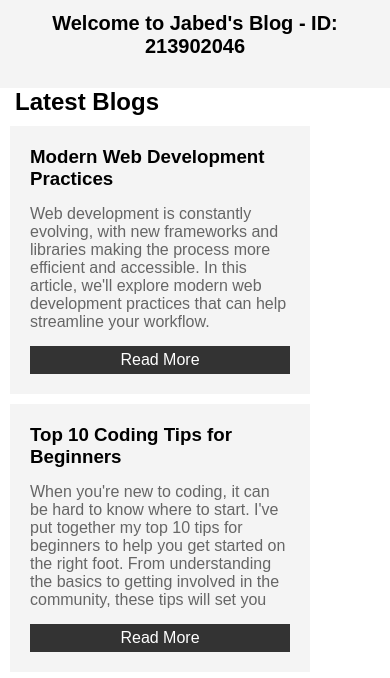
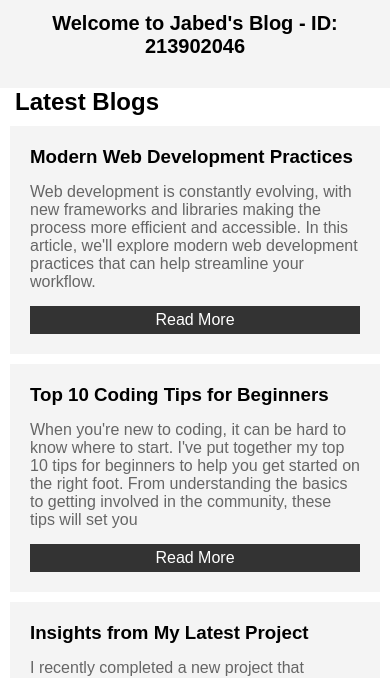
Before and after one commit to JabedWeb/assignment, a plain HTML site: page index.html in a window 390 px wide. Shown: the part 355-1033 px from the top of the page. Drawn offline with Linux system fonts and the light colour scheme.

Commit message:
responsive issues solved

```diff
--- a/style.css
+++ b/style.css
@@ -253,8 +253,7 @@ footer a {
         font-size: 20px;
     }
     .container {
-        display: block;
-        width: 300px !important;
+
         flex-direction: column;
         margin: 0px;
     }
```
